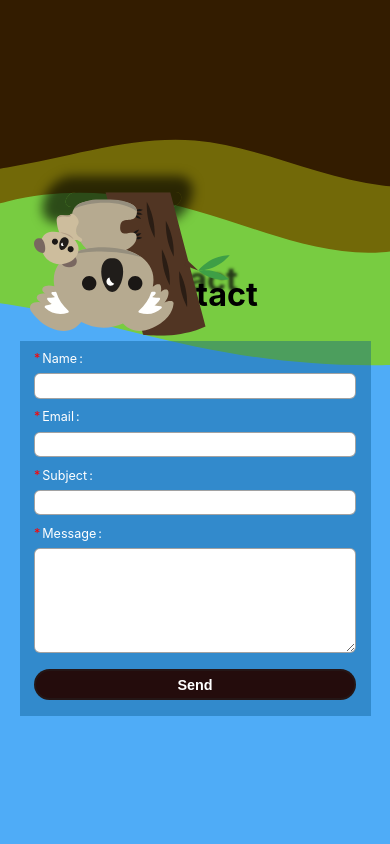
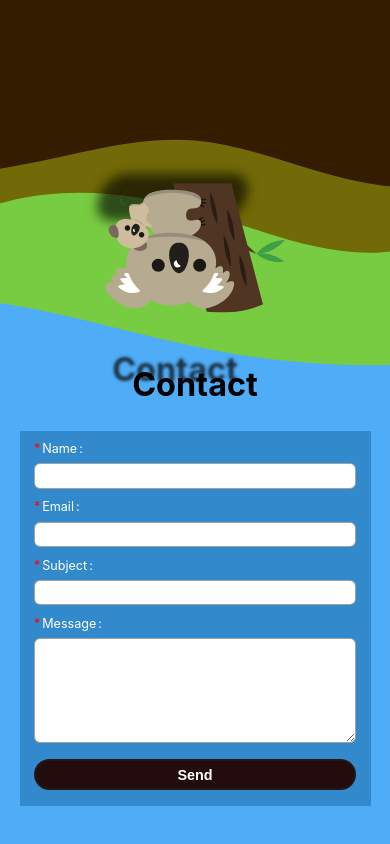
Before and after one commit to ophelielv/oh-portfolio, a Next.js app: page / in a window 390 px wide. Shown: the part 3314-4158 px from the top of the page. Built offline with nearby package versions, Linux system fonts and the light colour scheme.

Commit message:
Responsive  contact

```diff
--- a/src/components/project.module.css
+++ b/src/components/project.module.css
@@ -106,3 +106,16 @@ div.container:hover {
     margin: 0;
   }
 }
+
+@media (max-width: 300px) {
+  div.container {
+    grid-template-columns: 1fr;
+  }
+
+  div.container h3, div.container p {
+    grid-row-start: auto;
+    grid-row-end: auto;
+    grid-column-start: auto;
+    grid-column-end: auto;
+  }
+}
--- a/src/components/section.module.css
+++ b/src/components/section.module.css
@@ -51,7 +51,7 @@ section.section {
   }
 }
 
-@media (max-width: 300px) and (max-height: 700px) {
+@media (max-width: 300px) and (max-height: 900px) {
   .content.start {
     justify-content: center;
   }
--- a/src/features/section-contact.module.css
+++ b/src/features/section-contact.module.css
@@ -1,3 +1,10 @@
+.container {
+  display: flex;
+  flex-direction: column;
+  justify-content: center;
+  align-items: center;
+}
+
 h2.contactTitle {
   text-shadow: -20px -15px 3px #0c0c0cc2;
 }
@@ -27,3 +34,11 @@ p.description {
   transform: skew(18deg, 0deg);
   box-shadow: -6px 0px 10px 16px #000000a1;
 }
+
+@media (max-width: 600px) {
+  .koalaImgContainer {
+    position: static;
+    width: 180px;
+    height: 180px;
+  }
+}
--- a/src/features/section-contact.tsx
+++ b/src/features/section-contact.tsx
@@ -4,7 +4,7 @@ import Contact from '../components/contact'
 
 export default function ContactSection () {
   return (
-    <>
+    <div className={styles.container}>
       <div className={styles.koalaImgContainer}>
         <Image
           src="/images/koala1.svg"
@@ -14,6 +14,6 @@ export default function ContactSection () {
       </div>
       <h2 className={`${styles.light} ${styles.contactTitle}`}>Contact</h2>
       <Contact />
-    </>
+    </div>
   )
 }
```
